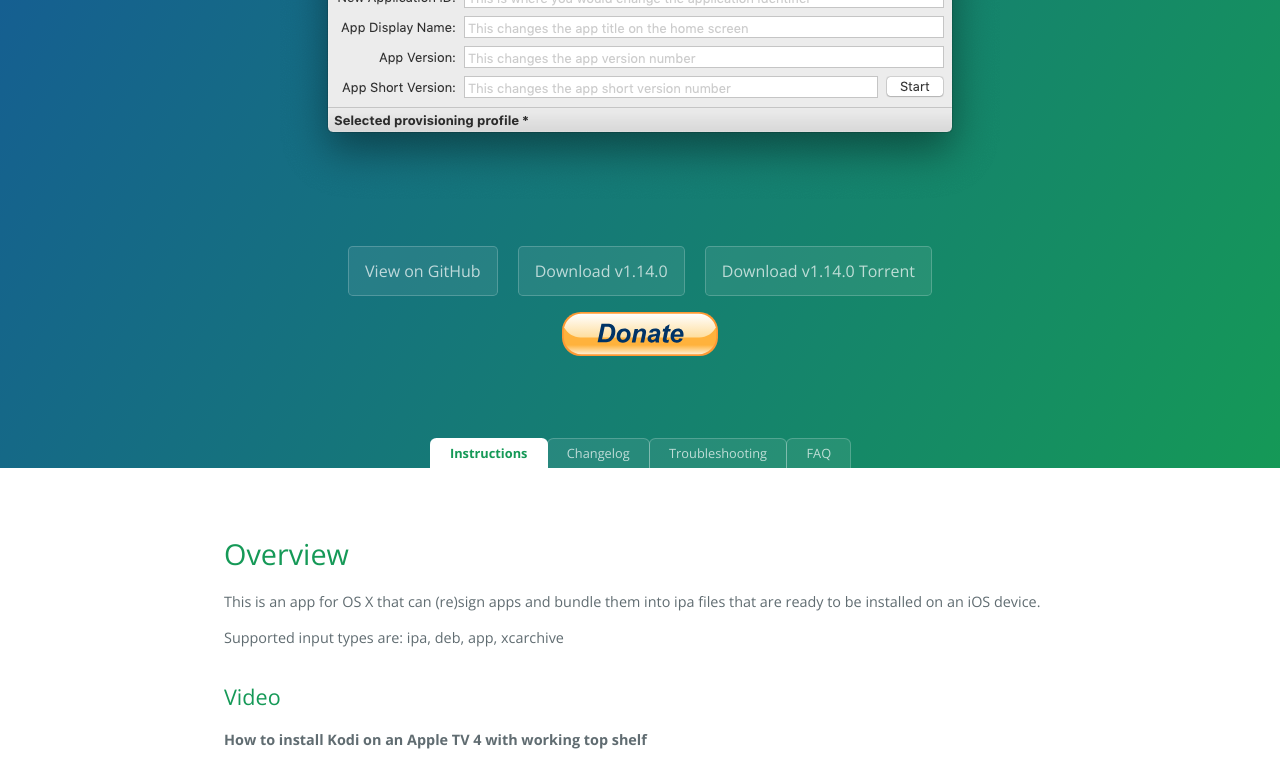
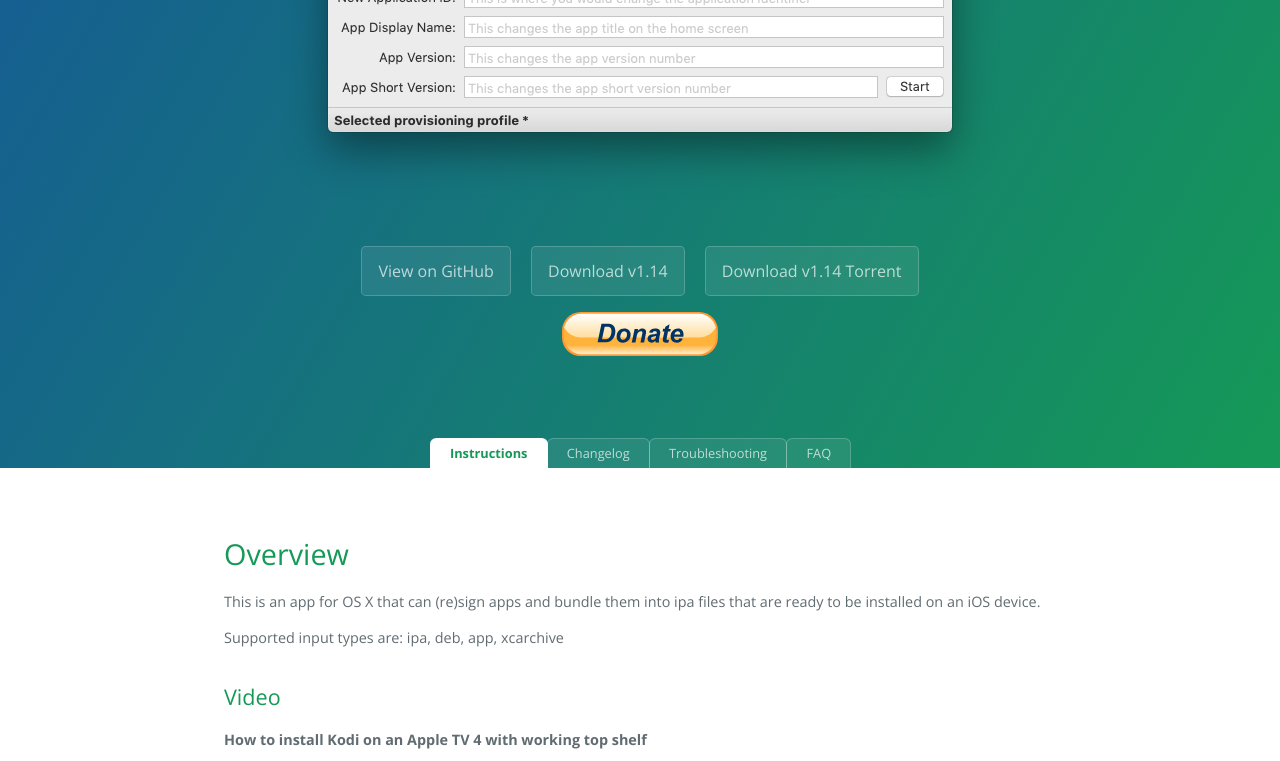
Before and after one commit to DanTheMan827/dantheman827.github.io, a Jekyll site: the page built from pages/ios-app-signer/1_ios-app-signer.md, in a window 1280 px wide and 900 px high, scrolled down 370 px, cut to the strip 0-761 px from the top of the window. Built offline with Jekyll 4.4.1, drawn with Linux system fonts in a browser that asks for light colours; nearby versions of some CDN libraries.

Commit message:
Update ios-app-signer.yml

```diff
--- a/_data/ios-app-signer.yml
+++ b/_data/ios-app-signer.yml
@@ -2,9 +2,9 @@
 description: This is an app for OS X that can (re)sign apps and bundle them into ipa files that are ready to be installed on an iOS device.
 screenshot: /images/ios-app-signer/screenshots/screenshot.png
 github-link: https://github.com/DanTheMan827/ios-app-signer
-download-link: https://github.com/DanTheMan827/ios-app-signer/releases/download/1.14.0/iOS.App.Signer.app.zip
-torrent-link: https://github.com/DanTheMan827/ios-app-signer/releases/download/1.14.0/iOS.App.Signer.v1.13.1.torrent
+download-link: https://github.com/DanTheMan827/ios-app-signer/releases/download/1.14/iOS.App.Signer.app.zip
+torrent-link: https://github.com/DanTheMan827/ios-app-signer/releases/download/1.14/iOS.App.Signer.v1.14.0.torrent
 extra-links: [
   #[Shell Script, "https://raw.githubusercontent.com/DanTheMan827/ios-app-signer/shell_script/app-sign.sh"]
 ]
-version: "v1.14.0"
+version: "v1.14"
```
